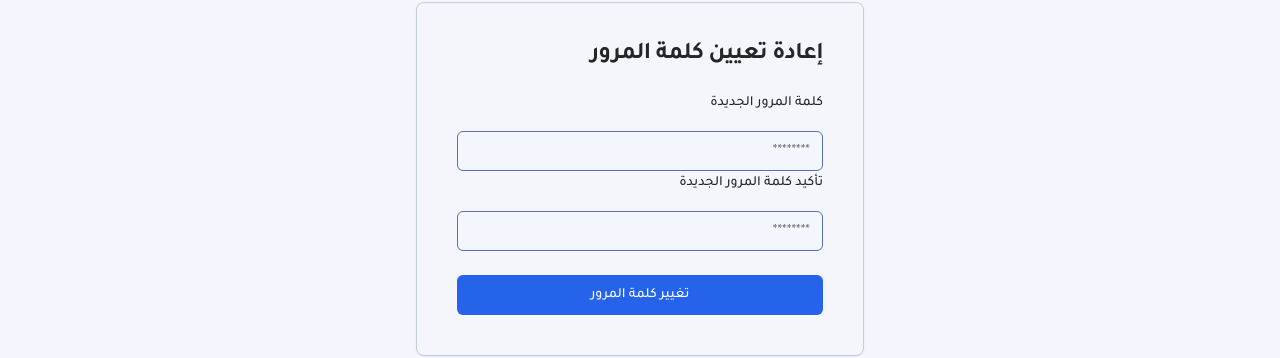
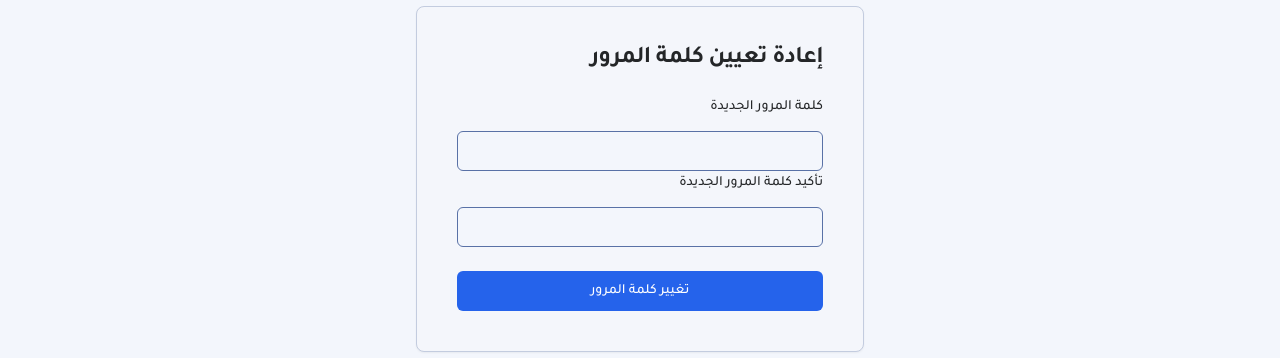
Before and after one commit to HassanAlabdulal/Hasady, a Next.js app: page /resetPassword in a window 1280 px wide. Shown: the part 325-683 px from the top of the page. Built offline with nearby package versions, Linux system fonts and the light colour scheme.

Commit message:
fix: resolve some issues, clean the code

```diff
--- a/app/forgetPassword/page.tsx
+++ b/app/forgetPassword/page.tsx
@@ -1,26 +1,32 @@
 "use client";
 
-import React, { useState } from 'react';
+import React, { useState } from "react";
 import { Button } from "@/components/ui/button";
-import { Card, CardContent, CardFooter, CardHeader, CardTitle } from "@/components/ui/card";
+import {
+  Card,
+  CardContent,
+  CardFooter,
+  CardHeader,
+  CardTitle,
+} from "@/components/ui/card";
 import { Input } from "@/components/ui/input";
 import { Label } from "@/components/ui/label";
-import { z } from 'zod';
+import { z } from "zod";
 
 // Email validation schema
 const emailSchema = z.object({
   email: z.string().email({ message: "الرجاء إدخال بريد إلكتروني صالح." }),
 });
 
-export function ForgotPasswordPage() {
-  const [email, setEmail] = useState('');
-  const [error, setError] = useState('');
+export function ForgotPassword() {
+  const [email, setEmail] = useState("");
+  const [error, setError] = useState("");
   const [showMessage, setShowMessage] = useState(false);
 
   // Handle form submission
-  const handleSubmit = async (e: { preventDefault: () => void; }) => {
+  const handleSubmit = async (e: { preventDefault: () => void }) => {
     e.preventDefault();
-    setError('');
+    setError("");
 
     // Validate email
     const result = emailSchema.safeParse({ email });
@@ -83,4 +89,4 @@ export function ForgotPasswordPage() {
   );
 }
 
-export default ForgotPasswordPage;
+export default ForgotPassword;
--- a/app/resetPassword/page.tsx
+++ b/app/resetPassword/page.tsx
@@ -1,11 +1,17 @@
 "use client";
 
-import React, { useState } from 'react';
+import React, { useState } from "react";
 import { Button } from "@/components/ui/button";
-import { Card, CardContent, CardFooter, CardHeader, CardTitle } from "@/components/ui/card";
+import {
+  Card,
+  CardContent,
+  CardFooter,
+  CardHeader,
+  CardTitle,
+} from "@/components/ui/card";
 import { Input } from "@/components/ui/input";
 import { Label } from "@/components/ui/label";
-import { z } from 'zod';
+import { z } from "zod";
 
 // Define the shape of the errors object
 interface FormErrors {
@@ -14,29 +20,33 @@ interface FormErrors {
 }
 
 // Password reset validation schema
-const resetPasswordSchema = z.object({
-  password: z.string()
+const resetPasswordSchema = z
+  .object({
+    password: z
+      .string()
       .min(6, { message: "يجب أن تحتوي كلمة المرور على ٦ خانات على الأقل" })
       .max(100),
-  passwordConfirm: z.string()
+    passwordConfirm: z
+      .string()
       .min(6, { message: "يجب أن تحتوي كلمة المرور على ٦ خانات على الأقل" })
       .max(100),
-}).refine((data) => data.password === data.passwordConfirm, {
+  })
+  .refine((data) => data.password === data.passwordConfirm, {
     message: "كلمة المرور وتأكيد كلمة المرور لا تتطابقان",
     path: ["passwordConfirm"],
   });
 
-export function ResetPasswordPage() {
+export function ResetPassword() {
   const [formData, setFormData] = useState({
-    password: '',
-    passwordConfirm: '',
+    password: "",
+    passwordConfirm: "",
   });
   const [errors, setErrors] = useState<FormErrors>({});
 
   // Handle input changes
   const handleChange = (e: React.ChangeEvent<HTMLInputElement>) => {
     const { name, value } = e.target;
-    setFormData(prev => ({ ...prev, [name]: value }));
+    setFormData((prev) => ({ ...prev, [name]: value }));
   };
 
   // Handle form submission
@@ -56,7 +66,7 @@ export function ResetPasswordPage() {
       setErrors(newErrors);
     } else {
       // Passwords are valid, process the reset
-      console.log('Passwords are valid:', formData);
+      console.log("Passwords are valid:", formData);
       // Here you would typically handle the password reset logic
     }
   };
@@ -69,30 +79,34 @@ export function ResetPasswordPage() {
         </CardHeader>
         <form onSubmit={handleSubmit}>
           <CardContent>
-            <div className="space-y-4">
+            <div className="space-y-3">
               <Label htmlFor="password">كلمة المرور الجديدة</Label>
               <Input
                 id="password"
                 name="password"
                 type="password"
-                placeholder="********"
+                // placeholder="********"
                 value={formData.password}
                 onChange={handleChange}
                 className="w-full"
               />
-              {errors.password && <p className="text-red-500">{errors.password}</p>}
+              {errors.password && (
+                <p className="text-red-500">{errors.password}</p>
+              )}
 
               <Label htmlFor="passwordConfirm">تأكيد كلمة المرور الجديدة</Label>
               <Input
                 id="passwordConfirm"
                 name="passwordConfirm"
                 type="password"
-                placeholder="********"
+                // placeholder="********"
                 value={formData.passwordConfirm}
                 onChange={handleChange}
                 className="w-full"
               />
-              {errors.passwordConfirm && <p className="text-red-500">{errors.passwordConfirm}</p>}
+              {errors.passwordConfirm && (
+                <p className="text-red-500">{errors.passwordConfirm}</p>
+              )}
             </div>
           </CardContent>
           <CardFooter>
@@ -106,4 +120,4 @@ export function ResetPasswordPage() {
   );
 }
 
-export default ResetPasswordPage;
+export default ResetPassword;
```
Lines whose indentation alone changed are shown as unchanged.
